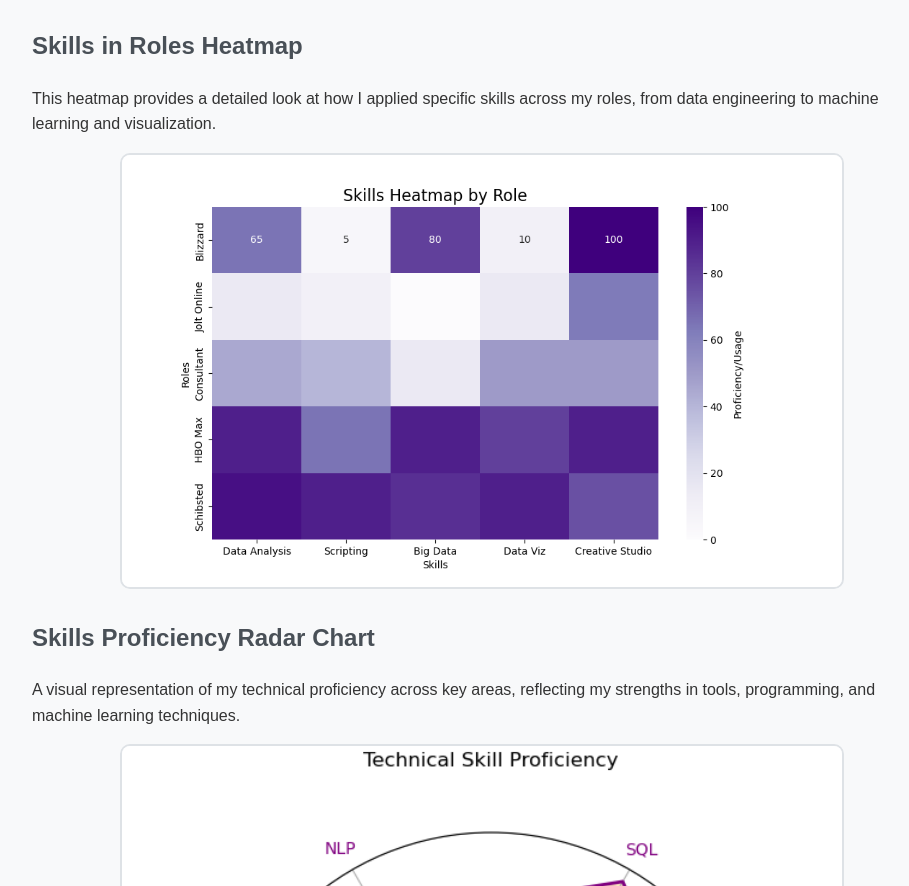
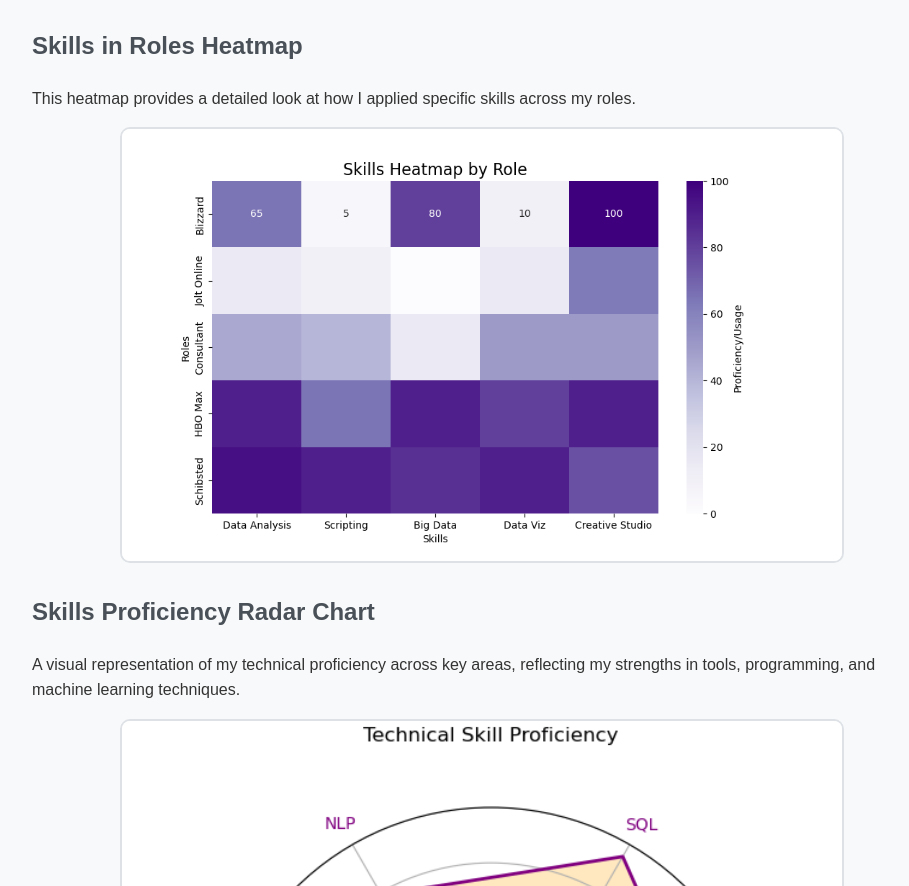
Before and after one commit to thundergore/super-giggle, a plain HTML site: page index.html in a window 1280 px wide. Shown: the part 867-1753 px from the top of the page, without its empty margins (158-1067 px from the left). Drawn offline with Linux system fonts and the light colour scheme.

Commit message:
Update index.html

```diff
--- a/index.html
+++ b/index.html
@@ -72,7 +72,7 @@
         <img src="Viz/xp_timeline.png" alt="Experience Timeline" width="80%">
 
         <h2>Skills in Roles Heatmap</h2>
-        <p>This heatmap provides a detailed look at how I applied specific skills across my roles, from data engineering to machine learning and visualization.</p>
+        <p>This heatmap provides a detailed look at how I applied specific skills across my roles.</p>
         <img src="Viz/role_heatmap.png" alt="Skill Usage in Roles" width="80%">
 
         <h2>Skills Proficiency Radar Chart</h2>
```
